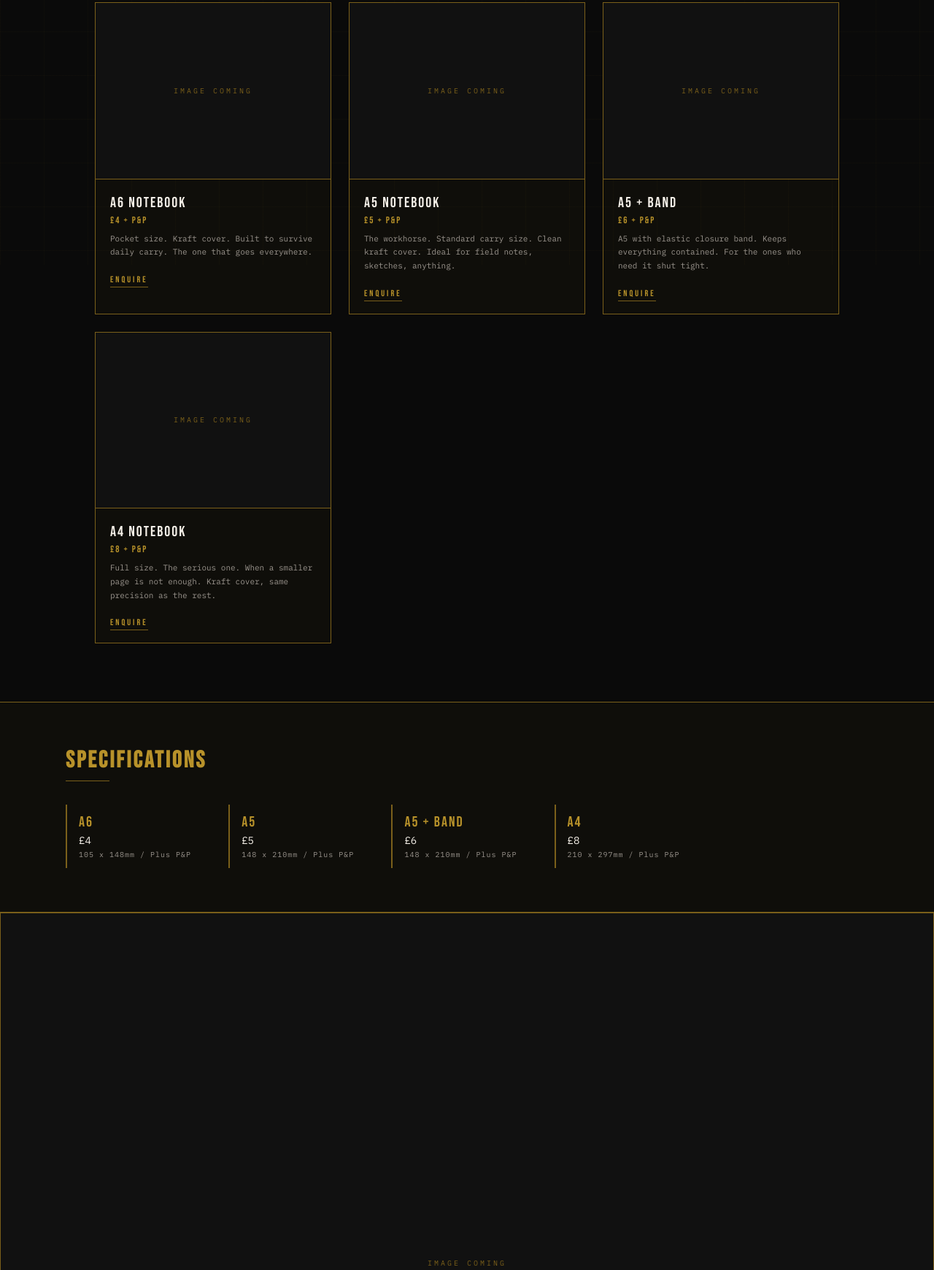
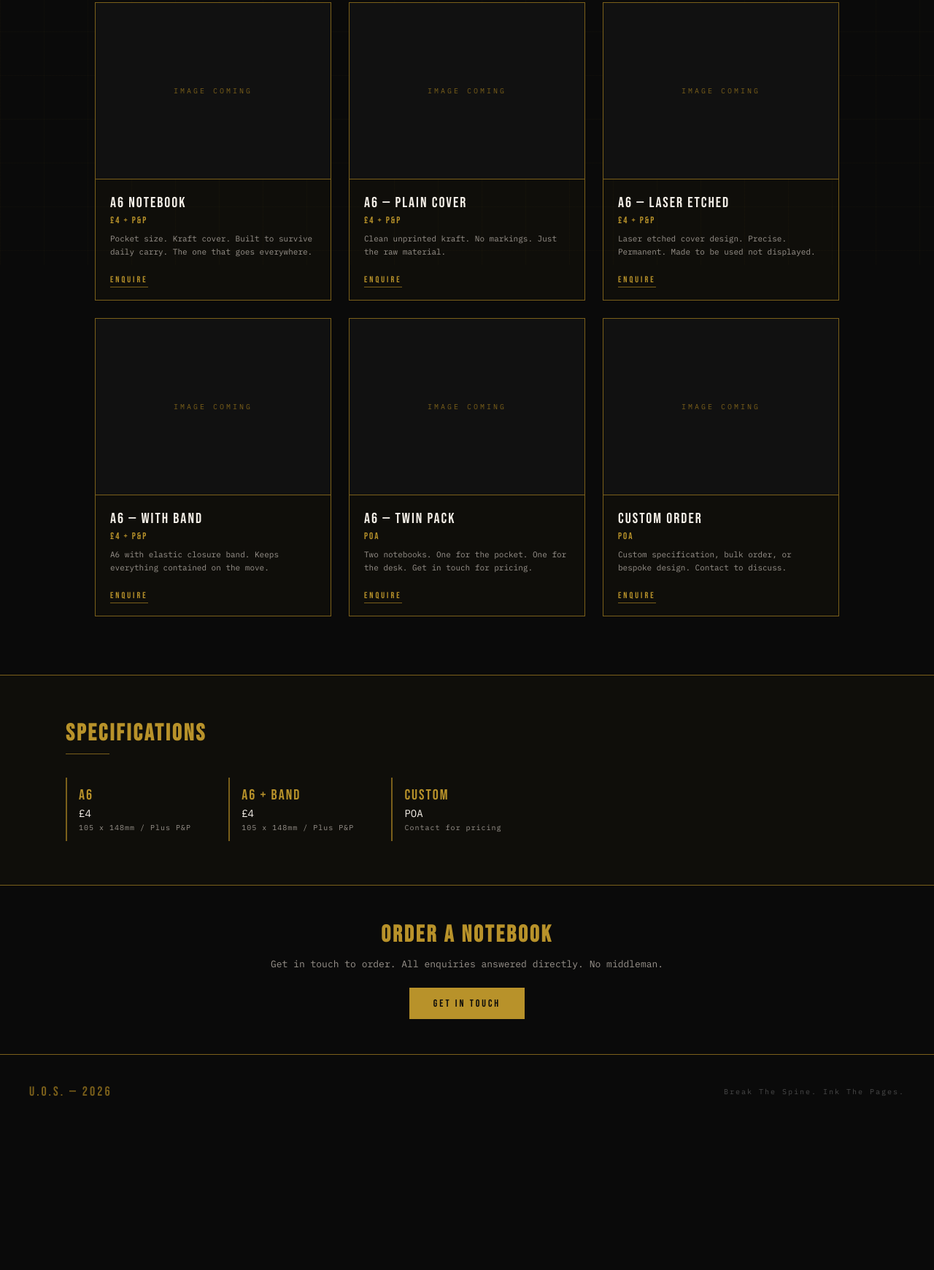
Before and after one commit to urbanoutlawsupply/urbanoutlaw-website, a plain HTML site: page notebooks.html in a window 1280 px wide. Shown: the part 437-2178 px from the top of the page at 73% size. After the commit the page ends 1984 px from the top, so only its background shows below. Drawn offline with Linux system fonts and the light colour scheme.

Commit message:
A6 only notebooks, 6 placements

```diff
--- a/notebooks.html
+++ b/notebooks.html
@@ -96,27 +96,45 @@
       <div class="card">
         <div class="card-img"><span class="card-img-placeholder">Image Coming</span></div>
         <div class="card-body">
-          <p class="card-title">A5 Notebook</p>
-          <p class="card-price">£5 + P&P</p>
-          <p class="card-desc">The workhorse. Standard carry size. Clean kraft cover. Ideal for field notes, sketches, anything.</p>
+          <p class="card-title">A6 — Plain Cover</p>
+          <p class="card-price">£4 + P&P</p>
+          <p class="card-desc">Clean unprinted kraft. No markings. Just the raw material.</p>
           <a href="/connect.html" class="card-enquire">Enquire</a>
         </div>
       </div>
       <div class="card">
         <div class="card-img"><span class="card-img-placeholder">Image Coming</span></div>
         <div class="card-body">
-          <p class="card-title">A5 + Band</p>
-          <p class="card-price">£6 + P&P</p>
-          <p class="card-desc">A5 with elastic closure band. Keeps everything contained. For the ones who need it shut tight.</p>
+          <p class="card-title">A6 — Laser Etched</p>
+          <p class="card-price">£4 + P&P</p>
+          <p class="card-desc">Laser etched cover design. Precise. Permanent. Made to be used not displayed.</p>
           <a href="/connect.html" class="card-enquire">Enquire</a>
         </div>
       </div>
       <div class="card">
         <div class="card-img"><span class="card-img-placeholder">Image Coming</span></div>
         <div class="card-body">
-          <p class="card-title">A4 Notebook</p>
-          <p class="card-price">£8 + P&P</p>
-          <p class="card-desc">Full size. The serious one. When a smaller page is not enough. Kraft cover, same precision as the rest.</p>
+          <p class="card-title">A6 — With Band</p>
+          <p class="card-price">£4 + P&P</p>
+          <p class="card-desc">A6 with elastic closure band. Keeps everything contained on the move.</p>
+          <a href="/connect.html" class="card-enquire">Enquire</a>
+        </div>
+      </div>
+      <div class="card">
+        <div class="card-img"><span class="card-img-placeholder">Image Coming</span></div>
+        <div class="card-body">
+          <p class="card-title">A6 — Twin Pack</p>
+          <p class="card-price">POA</p>
+          <p class="card-desc">Two notebooks. One for the pocket. One for the desk. Get in touch for pricing.</p>
+          <a href="/connect.html" class="card-enquire">Enquire</a>
+        </div>
+      </div>
+      <div class="card">
+        <div class="card-img"><span class="card-img-placeholder">Image Coming</span></div>
+        <div class="card-body">
+          <p class="card-title">Custom Order</p>
+          <p class="card-price">POA</p>
+          <p class="card-desc">Custom specification, bulk order, or bespoke design. Contact to discuss.</p>
           <a href="/connect.html" class="card-enquire">Enquire</a>
         </div>
       </div>
@@ -133,24 +151,19 @@
           <p class="spec-note">105 x 148mm / Plus P&P</p>
         </div>
         <div class="spec">
-          <p class="spec-size">A5</p>
-          <p class="spec-price">£5</p>
-          <p class="spec-note">148 x 210mm / Plus P&P</p>
+          <p class="spec-size">A6 + Band</p>
+          <p class="spec-price">£4</p>
+          <p class="spec-note">105 x 148mm / Plus P&P</p>
         </div>
         <div class="spec">
-          <p class="spec-size">A5 + Band</p>
-          <p class="spec-price">£6</p>
-          <p class="spec-note">148 x 210mm / Plus P&P</p>
-        </div>
-        <div class="spec">
-          <p class="spec-size">A4</p>
-          <p class="spec-price">£8</p>
-          <p class="spec-note">210 x 297mm / Plus P&P</p>
+          <p class="spec-size">Custom</p>
+          <p class="spec-price">POA</p>
+          <p class="spec-note">Contact for pricing</p>
         </div>
       </div>
     </div>
   </div>
-  <div class="card"><div class="card-img"><span class="card-img-placeholder">Image Coming</span></div><div class="card-body"><p class="card-title">Custom Notebook</p><p class="card-price">POA</p><p class="card-desc">Custom size, cover, or specification. Get in touch to discuss what you need built.</p><a href="/connect.html" class="card-enquire">Enquire</a></div></div><div class="card"><div class="card-img"><span class="card-img-placeholder">Image Coming</span></div><div class="card-body"><p class="card-title">EDC Notebook Set</p><p class="card-price">POA</p><p class="card-desc">Every day carry set. Multiple notebooks, built to the same standard. Contact for availability.</p><a href="/connect.html" class="card-enquire">Enquire</a></div></div></div><div class="enquire-banner">
+  <div class="enquire-banner">
     <h2>Order a Notebook</h2>
     <p>Get in touch to order. All enquiries answered directly. No middleman.</p>
     <a href="/connect.html" class="btn btn-solid">Get In Touch</a>
```
